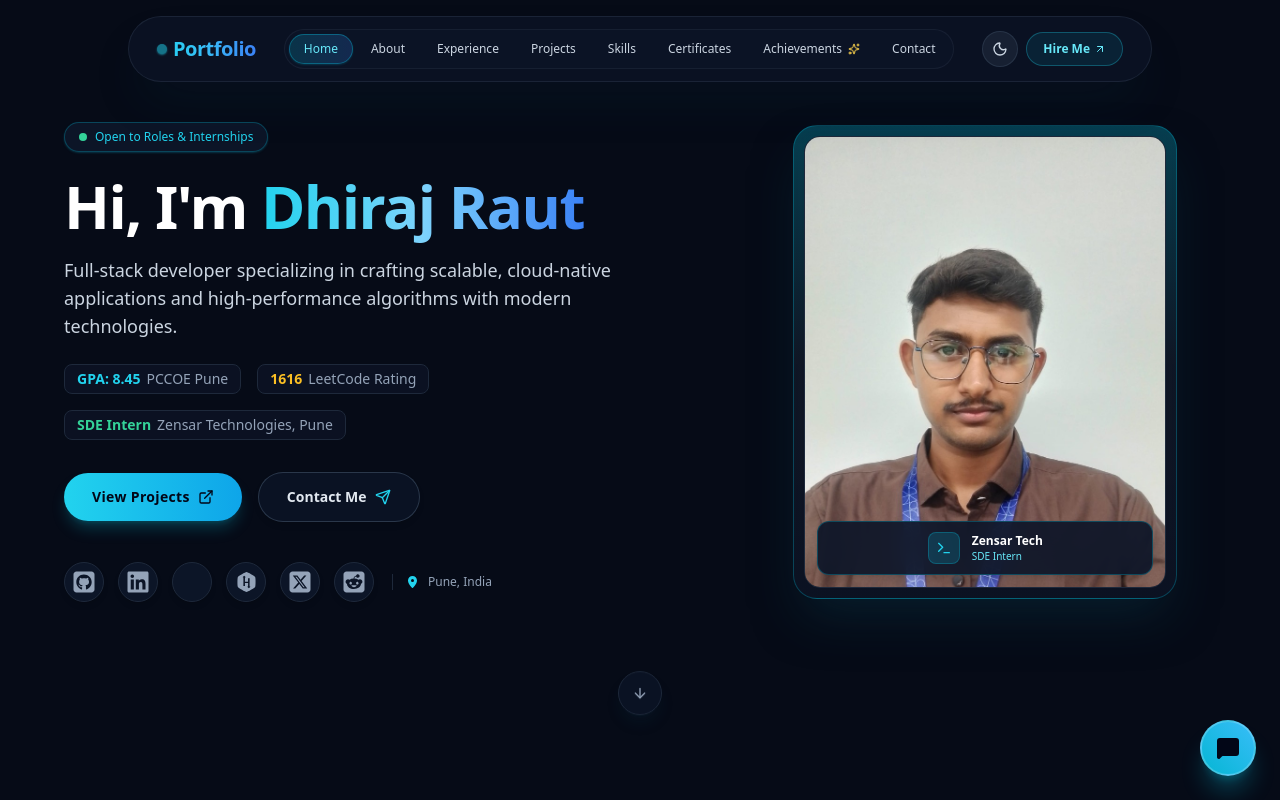
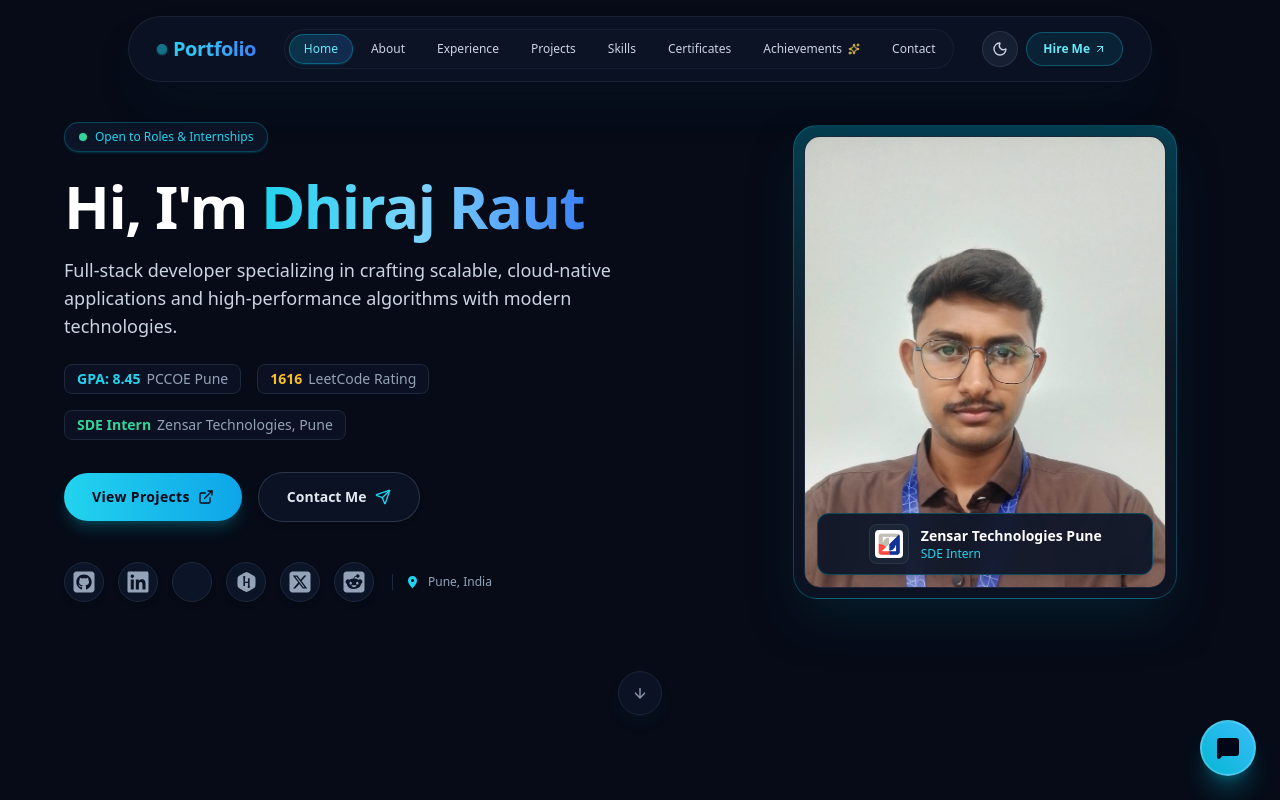
Before and after one commit to dhiraj352005/Portfolio, a React (Vite) app in the folder client/: page / in a window 1280 px wide. Shown: the top 800 px of the page. Built offline with nearby package versions, Linux system fonts and the light colour scheme.

Commit message:
Update profile overlay badge with official Zensar logo and full company name

```diff
--- a/client/src/components/Hero.jsx
+++ b/client/src/components/Hero.jsx
@@ -1,5 +1,5 @@
 import React, { useState } from 'react';
-import { ArrowDown, ExternalLink, Code2, Terminal, Send } from 'lucide-react';
+import { ArrowDown, ExternalLink, Code2, Send } from 'lucide-react';
 import { FontAwesomeIcon } from '@fortawesome/react-fontawesome';
 import { byPrefixAndName } from './fontAwesomeIcons';
 import { portfolioData } from '../data/portfolioData';
@@ -176,12 +176,12 @@ export default function Hero() {
 
               {/* Floating Badge: SDE Intern */}
               <div className="absolute bottom-3 left-3 right-3 bg-[#0c1527]/90 backdrop-blur-md border border-cyan-500/30 rounded-xl p-2.5 flex items-center justify-center gap-3 shadow-lg">
-                <div className="w-8 h-8 rounded-lg bg-cyan-500/20 border border-cyan-500/30 flex items-center justify-center text-cyan-400">
-                  <Terminal className="w-4 h-4" />
+                <div className="w-10 h-10 flex items-center justify-center bg-gray-800/80 border border-slate-700/60 rounded-lg shrink-0 p-1">
+                  <img src="/zensar-logo.png" alt="Zensar Logo" className="w-7 h-7 object-contain rounded" />
                 </div>
                 <div>
-                  <div className="text-xs font-bold text-white">Zensar Tech</div>
-                  <div className="text-[10px] text-cyan-300">SDE Intern</div>
+                  <h4 className="text-white font-bold text-xs sm:text-sm">Zensar Technologies Pune</h4>
+                  <p className="text-cyan-400 text-xs">SDE Intern</p>
                 </div>
               </div>
             </div>
```
Also changed, not shown: client/public/zensar-logo.png (added).
